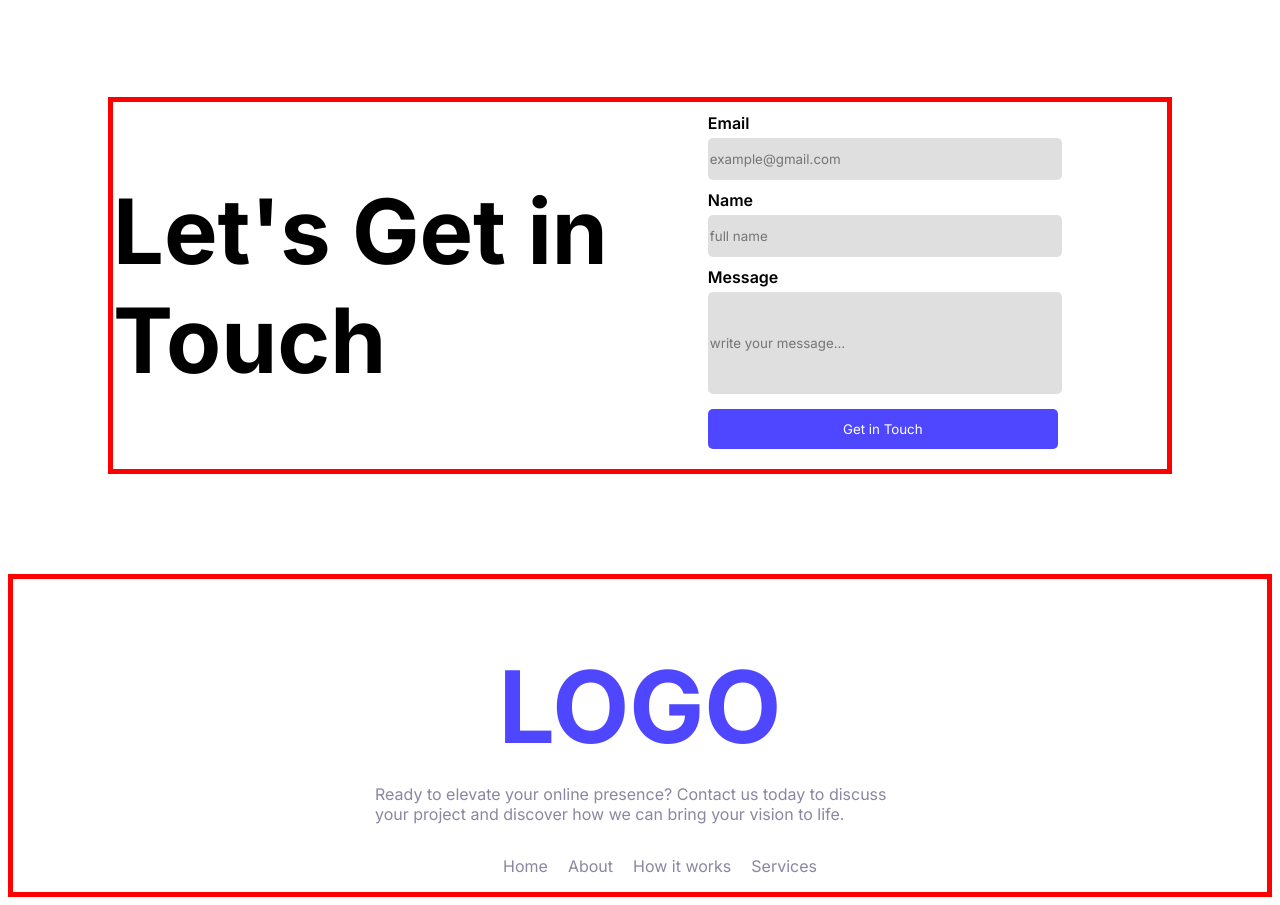
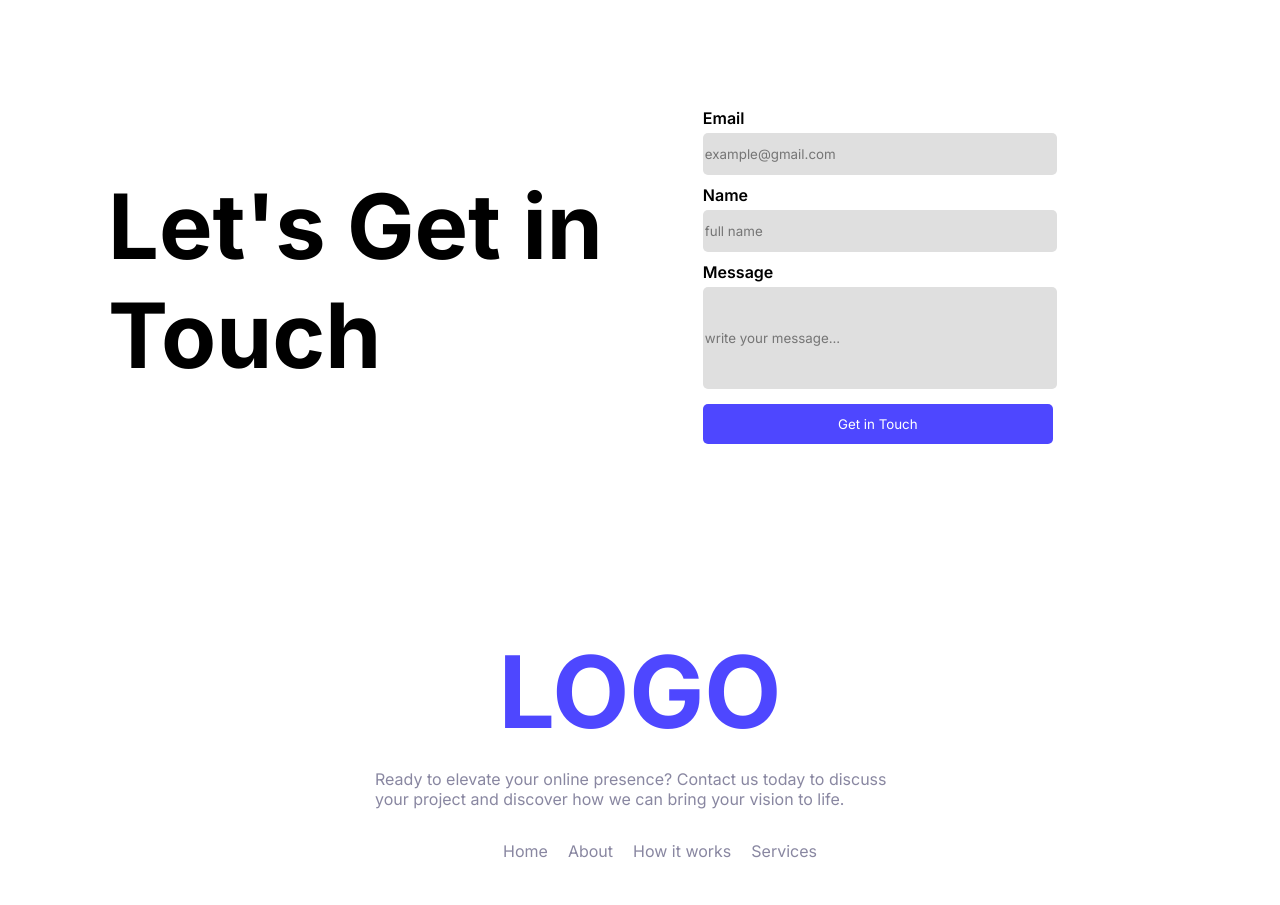
Before and after one commit to ratul43/assignment-01, a plain HTML site: page index.html in a window 1280 px wide. Shown: the part 923-1828 px from the top of the page. Drawn offline with Linux system fonts and the light colour scheme.

Commit message:
border remove for measuring sections

```diff
--- a/style.css
+++ b/style.css
@@ -103,7 +103,6 @@ a{
     justify-content: flex-start;
     align-items: center;
     gap: 100px;
-    border: 5px solid red;
 }
 
 .form-section{
@@ -147,7 +146,7 @@ a{
     display: flex;
     flex-direction: column;
     align-items: center;
-    border: 5px solid red;
+
 }
 
 
```
